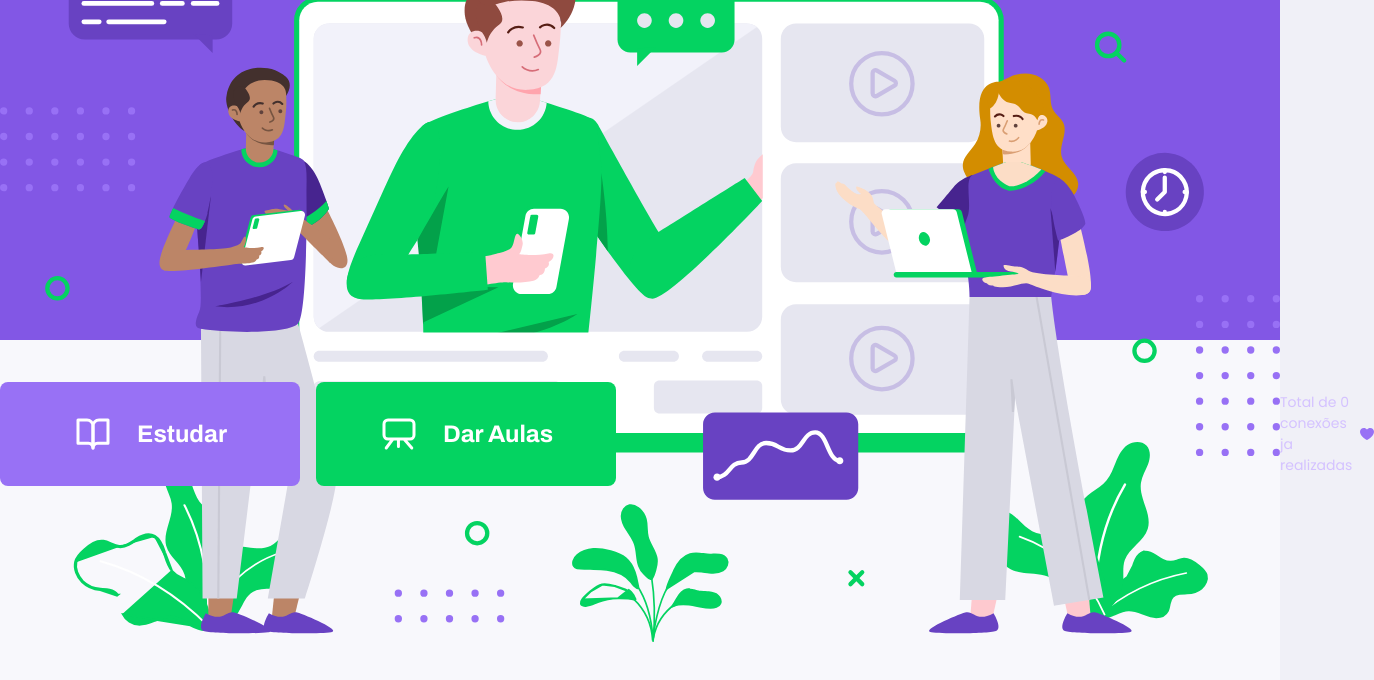
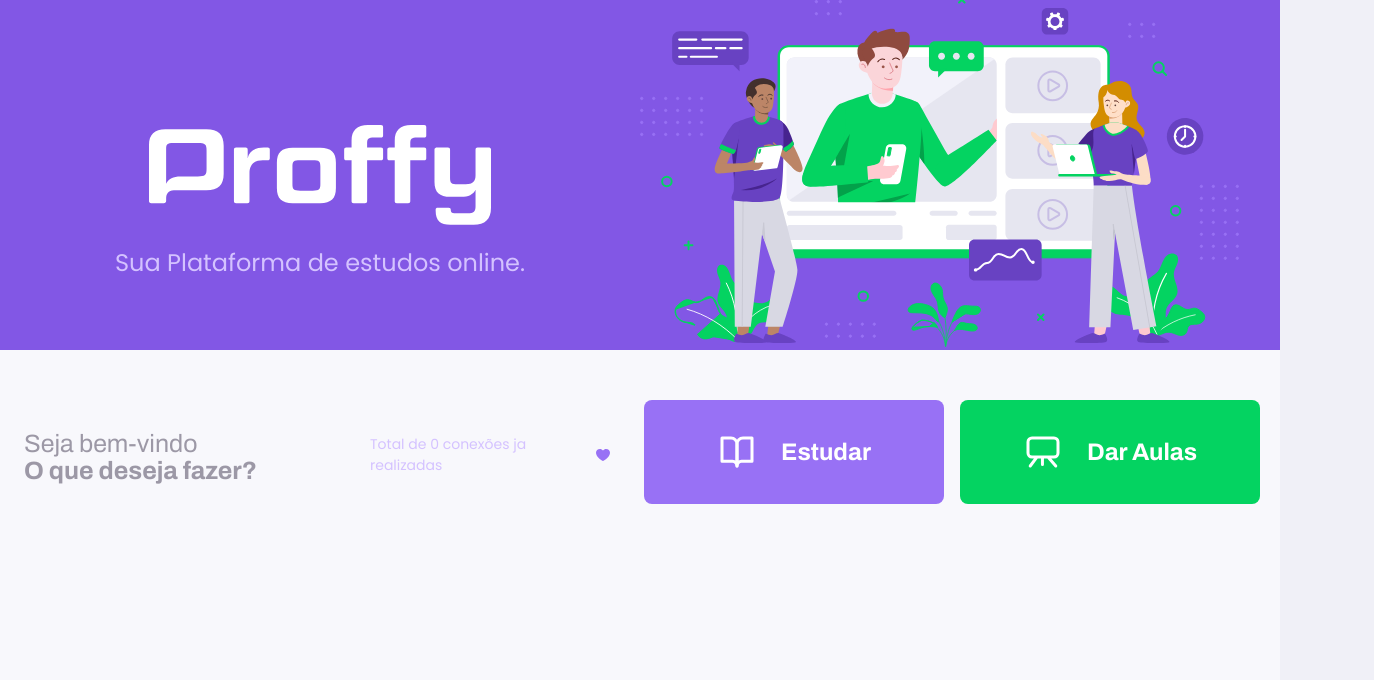
Before and after one commit to MarquesSouza/NLW_PROFFY, a React (Create React App) app in the folder web/: page / in a window 1280 px wide. Shown: the top 680 px of the page, 1374 px wide, since content can reach past the window. Built offline with nearby package versions, Linux system fonts and the light colour scheme; no server answers.

Commit message:
styles correction lading page

```diff
--- a/web/src/components/Input/styles.css
+++ b/web/src/components/Input/styles.css
@@ -2,7 +2,7 @@
 .input-block{
     margin-top: 0.8rem;
 }
- .input-block label span{
+.input-block label span{
     position: absolute;
     width: 100%;
     height: 100%;
--- a/web/src/pages/Landing/index.tsx
+++ b/web/src/pages/Landing/index.tsx
@@ -22,14 +22,16 @@
         <div id="page-landing">
             <div id="page-landing-content" className="container">
                 <div className="page-header">
-                <h1>TESTE</h1>
-                <h1>TESTE</h1>
                 <Logo />
+                <div className="hero-image">
                 <img
                     src={landingImg}
                     alt="Platamaforma de estudos"
-                    className="hero-image"/>
+                    />
                 </div>
+
+                </div>
+                <footer>
                 <div className="buttons-container">
                         <Link to="/study" className="study">
                             <img src={stydyIcon} alt="Estudar"/>
@@ -40,10 +42,19 @@
                             Dar Aulas
                         </Link>
                 </div>
+                    <div className="message-container">
+                    <h2 className="message-styles-light">
+                        Seja bem-vindo
+                    </h2>
+                    <h2 className="message-styles-dark">
+                        O que deseja fazer?
+                    </h2>
+                    </div>
                     <span className="total-connections">
                         Total de {totalConnections} conexões ja realizadas
                         <img src={purpleHeartIcon} alt="Coração Roxo"/>
                     </span>
+                </footer>
             </div>
 
         </div>
--- a/web/src/pages/Landing/styles.css
+++ b/web/src/pages/Landing/styles.css
@@ -8,24 +8,27 @@
 }
 #page-landing .page-header{
     margin-top: 0;
+    height: 5%;
     display: flex;
     justify-content: center;
     align-items: center;
+
     color: var(--color-text-in-primary);
     background: var(--color-primary);
 }
 #page-landing .logo-container{
-    position: none;
 
 }
 #page-landing .hero-image{
-    width: 100vw;
+}
+#page-landing footer{
+
 }
 
 #page-landing .buttons-container{
     display: flex;
     justify-content: center;
-    margin: 3.2rem 0;
+    margin: 5rem 0;
 
 
 }
@@ -48,7 +51,7 @@
     margin-right: 1.6rem;
 }
 #page-landing .buttons-container a img{
-        width: 4rem;
+    width: 4rem;
 }
 #page-landing .buttons-container a.study{
     background: var(--color-primary-lighter);
@@ -65,6 +68,23 @@
 #page-landing .buttons-container a img{
     margin-right: 2.4rem;
 }
+#page-landing .message-container{
+    width: 100vw;
+    display: flex;
+    align-items: center;
+    justify-content: center;
+}
+#page-landing .message-container .message-styles-light{
+    font: 400 2.5rem Archivo;
+    color: var(--color-text-complement);
+}
+#page-landing .message-container .message-styles-dark{
+    font: 600 2.5rem Archivo;
+    color: var(--color-text-complement);
+}
+#page-landing .message-container .message-styles-light+ .message-styles-dark{
+    margin-left: 2.5rem;
+}
 #page-landing .total-connections{
     font-size: 1.4rem;
 
@@ -80,40 +100,64 @@
     #page-landing-content{
         max-width: 1100px;
 
+    }
+    #page-landing .page-header{
+        width: 100vw;
         display: grid;
+        grid-template-columns: 2fr 2fr;
         grid-template-rows: 350px 1fr;
-        grid-template-columns: 2fr 1fr 1fr;
         grid-template-areas:
-            "logo hero hero"
-            "buttons buttones total"
+            "logo hero"
         ;
     }
     #page-landing .logo-container{
         grid-area: logo;
-        align-self: center;
-        text-align: left;
-        margin: 0;
+        text-align: center;
+        margin: 0 5rem;
     }
     #page-landing .logo-container h2{
-        text-align: initial;
-        font-size: 3.6rem;
+        font-size: 2.4rem;
     }
     #page-landing .logo-container img{
-        height: 100%;
+        height: 10rem;
     }
+
     #page-landing .hero-image{
         grid-area: hero;
         justify-content: end;
     }
+    #page-landing footer{
+        width: 100vw;
+        display: grid;
+        grid-template-columns: 1fr 1fr 1fr 1fr;
+        grid-template-rows: 350px 1fr;
+        grid-template-areas:
+            "message total buttons buttons"
+        ;
+    }
+    #page-landing .message-container{
+        grid-area: message;
+        width: 100%;
+        height: 100%;
+        display: block;
+        margin: 8rem 2.4rem;
+    }
+    #page-landing .message-container .message-styles-light+ .message-styles-dark{
+        margin-left:unset;
+    }
     #page-landing .buttons-container{
         grid-area: buttons;
-        justify-content: flex-start;
     }
     #page-landing .buttons-container a{
         font-size: 2.4rem;
     }
     #page-landing .total-connections{
         grid-area: total;
-        justify-self: end;
+        height: 60%;
+        width: 100%;
+        padding-left: 5rem ;
+    }
+    #page-landing .total-connections img{
+        margin-right: 3rem;
     }
 }
```
